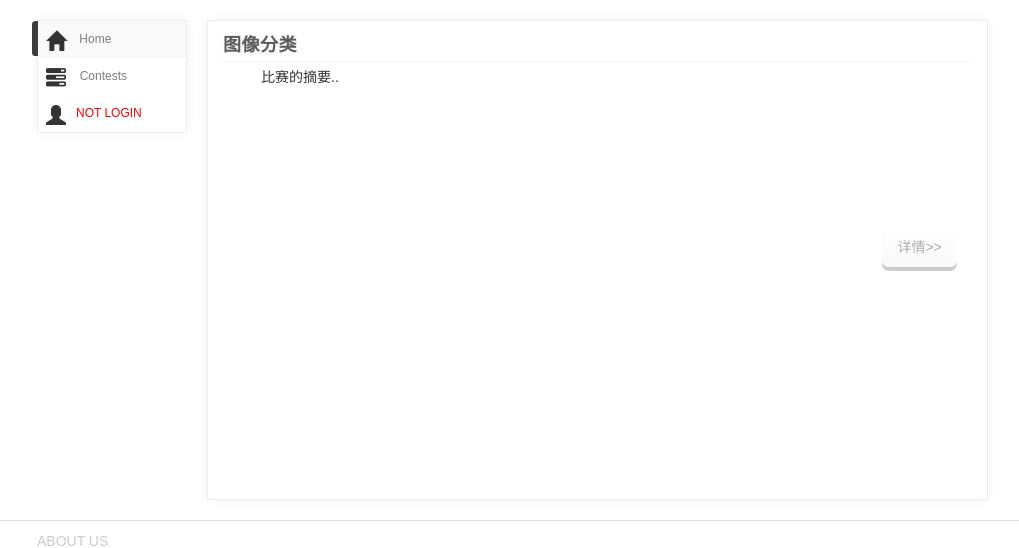
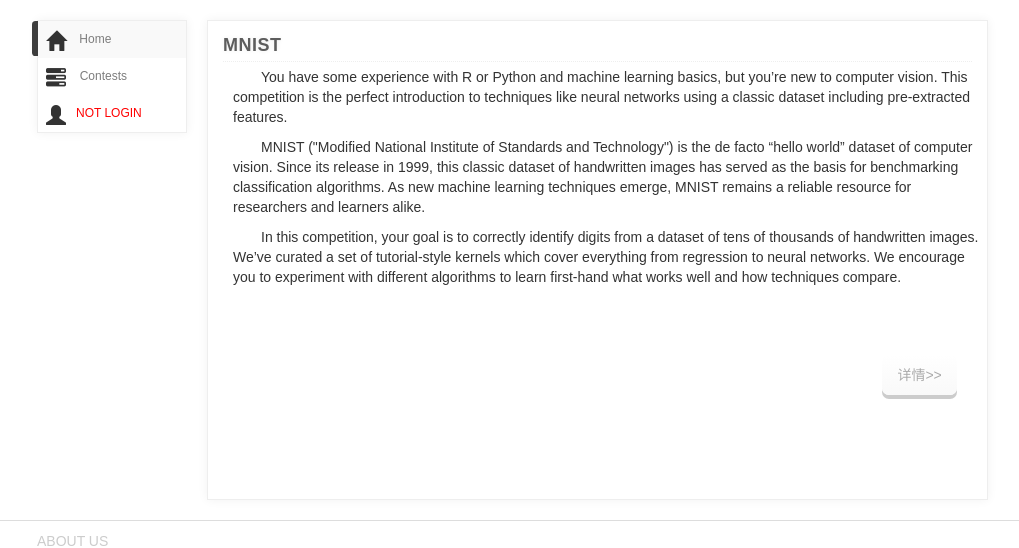
Before and after one commit to feiaa/html, a PHP site: page / in a window 1280 px wide. Shown: the part 78-626 px from the top of the page, without its empty margins (115-1134 px from the left). Run offline with PHP 8.4, Linux system fonts and the light colour scheme; data that the repository does not hold is empty.

Commit message:
Sat May 27 08:41:07 CST 2017

```diff
--- a/contest.php
+++ b/contest.php
@@ -40,7 +40,7 @@
 <?php
 $res = $mysqli->query("select title, abstract, description from contests where contest_id = ".$contest_id);
 $row = $res->fetch_assoc();
-printf("<div class='contest-specification'>
+printf("<div class='panel-body contest-specification'>
     <h2> %s </h2> <br />
     <p>%s</p>
     <br />
--- a/index.php
+++ b/index.php
@@ -11,10 +11,14 @@
     <div class="content">
         <div class="contests">
 
-            <h2 onclick="atest('myModal')">图像分类</h2>
+            <h2 onclick="atest('myModal')">MNIST</h2>
             <div class="contest">
                 <div class="contest-abstract">
-                比赛的摘要..
+                <p>
+                You have some experience with R or Python and machine learning basics, but you’re new to computer vision. This competition is the perfect introduction to techniques like neural networks using a classic dataset including pre-extracted features.</p><p>
+                MNIST ("Modified National Institute of Standards and Technology") is the de facto “hello world” dataset of computer vision. Since its release in 1999, this classic dataset of handwritten images has served as the basis for benchmarking classification algorithms. As new machine learning techniques emerge, MNIST remains a reliable resource for researchers and learners alike.</p><p>
+                In this competition, your goal is to correctly identify digits from a dataset of tens of thousands of handwritten images. We’ve curated a set of tutorial-style kernels which cover everything from regression to neural networks. We encourage you to experiment with different algorithms to learn first-hand what works well and how techniques compare.</p>
+
                 </div>
             </div>
             <div class="clearFloat"></div>
```
